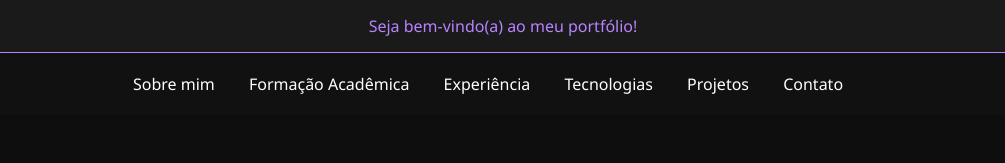
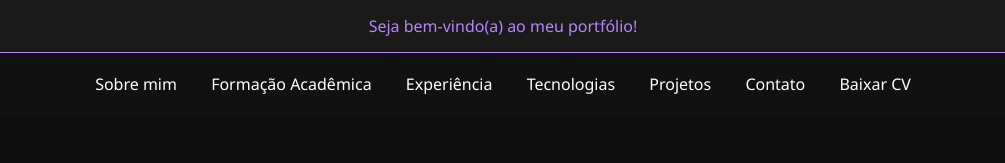
Before and after one commit to CamilaLoranne/portfolio-camila, a plain HTML site: page index.html in a window 1280 px wide. Shown: the top 163 px of the page, without its empty margins (137-1142 px from the left). Drawn offline with Linux system fonts and the light colour scheme.

Commit message:
Update index.html

```diff
--- a/index.html
+++ b/index.html
@@ -21,9 +21,8 @@
       <a href="#contato">Contato</a>
 
       <!-- Novo link para o CV -->
-      <a href="path/to/seu-cv.pdf" download id="cv-link">
-        <alt="Baixar CV">
-      </a>
+     <a href="assets/CamilaLoranne-CV.pdf" download class="btn">Baixar CV</a>
+
     </nav>
   </header>
 
```
